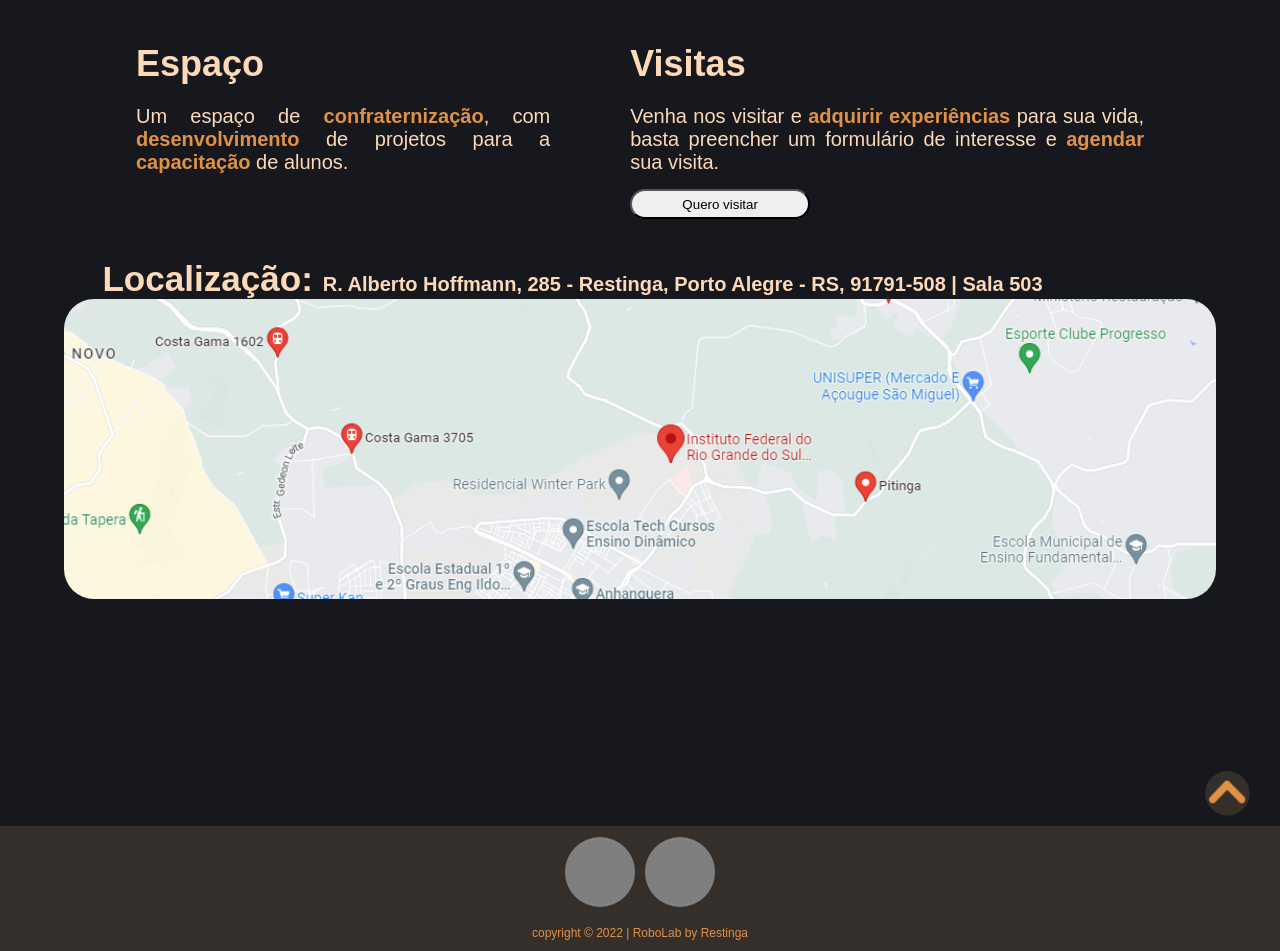
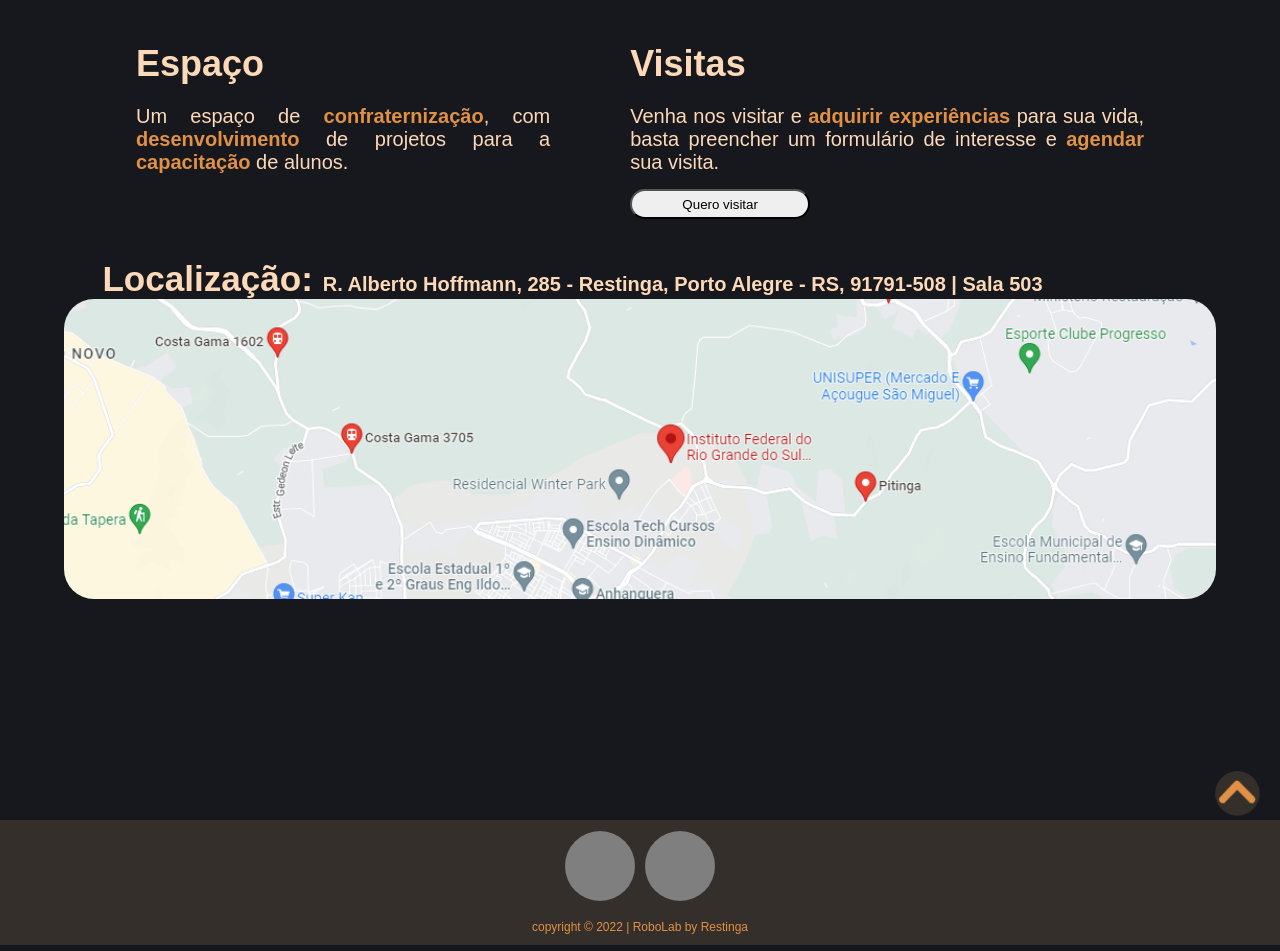
Before and after one commit to NevesRS/SiteRoboLab-Evolution, a website: page Commit08-11/views/home.html in a window 1280 px wide. Shown: the part 2626-3577 px from the top of the page. Drawn offline with Linux system fonts and the light colour scheme.

Commit message:
Add files via upload

```diff
--- a/Commit08-11/views/styles/style.css
+++ b/Commit08-11/views/styles/style.css
@@ -368,14 +368,15 @@ span2{
   transform: rotate(90deg);
 }
 
-#backTop a{
+#backTop{
   display: flex;
+  margin-top: 120px;
   justify-content: flex-end;
-  height: 45px;
-  margin-top: 120px;
-  margin-right: 30px;
-  margin-bottom: 10px;
-  text-align: right;
+  margin-right: 20px;
+}
+
+#backTop img{
+  width: 45px;
 }
 
 footer {
```
Also changed, not shown: Commit08-11/views/home.html (+2 -1 lines).
